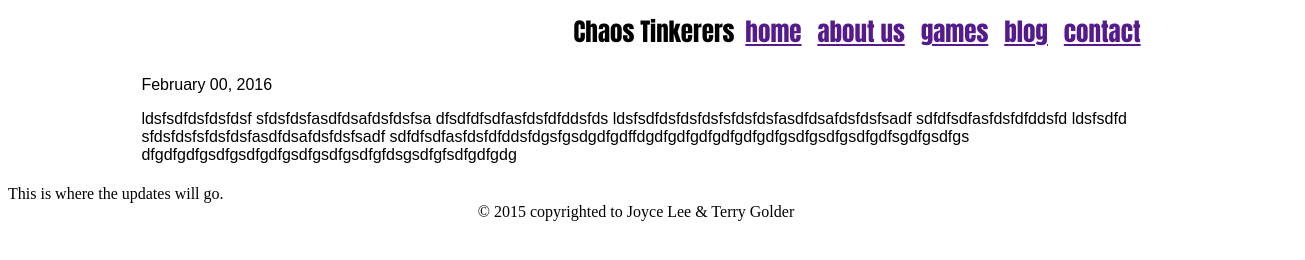
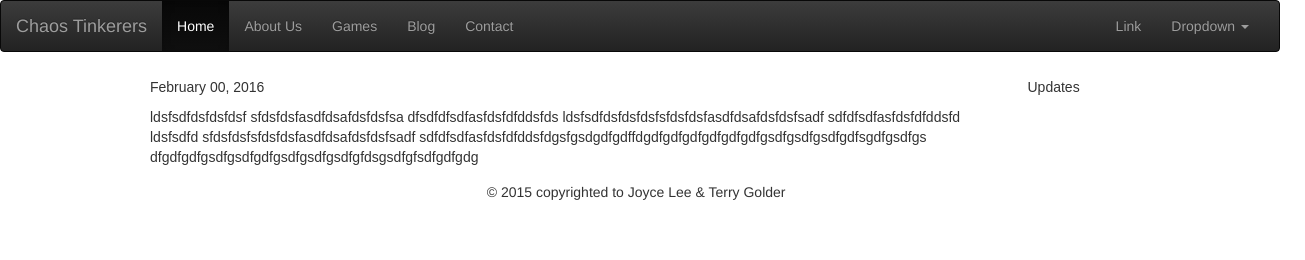
Before and after one commit to jayellexo/GameSite, a plain HTML site: page index.html in a window 1280 px wide. Shown: the whole page, 1305 px wide, since content can reach past the window. Drawn offline with nearby package versions, Linux system fonts and the light colour scheme.

Commit message:
Tweaking columns and navbar

```diff
--- a/index.html
+++ b/index.html
@@ -3,33 +3,79 @@
 <head>
     <title>Chaos Tinkerers</title>
     <link rel="stylesheet" type="text/css" href="layoutcss.css">
+
+    <!-- Latest compiled and minified CSS -->
+	<link rel="stylesheet" href="https://maxcdn.bootstrapcdn.com/bootstrap/3.2.0/css/bootstrap.min.css">
+
+	<!-- Optional theme -->
+	<link rel="stylesheet" href="https://maxcdn.bootstrapcdn.com/bootstrap/3.2.0/css/bootstrap-theme.min.css">
 </head>
 <body>
-
-    <div id=navbar>
-        <span id=name>Chaos Tinkerers</span>
-        <a href="">home</a>
-        <a href="">about us</a>
-        <a href="">games</a>
-        <a href="">blog</a>
-        <a href="">contact</a>
+    <!-- Beginning of navbar -->
+    <nav class="navbar navbar-inverse">
+  <div class="container-fluid">
+    <!-- Brand and toggle get grouped for better mobile display -->
+    <div class="navbar-header">
+      <button type="button" class="navbar-toggle collapsed" data-toggle="collapse" data-target="#bs-example-navbar-collapse-1" aria-expanded="false">
+        <span class="sr-only">Toggle navigation</span>
+        <span class="icon-bar"></span>
+        <span class="icon-bar"></span>
+        <span class="icon-bar"></span>
+      </button>
+      <a class="navbar-brand" href="#">Chaos Tinkerers</a>
     </div>
 
+    <!-- Collect the nav links, forms, and other content for toggling -->
+    <div class="collapse navbar-collapse" id="bs-example-navbar-collapse-1">
+      <ul class="nav navbar-nav">
+        <li class="active"><a href="#">Home <span class="sr-only">(current)</span></a></li>
+        <li><a href="#">About Us</a></li>
+        <li><a href="#">Games</a></li>
+        <li><a href="#">Blog</a></li>
+        <li><a href="#">Contact</a></li>
+      </ul>
+      <ul class="nav navbar-nav navbar-right">
+        <li><a href="#">Link</a></li>
+        <li class="dropdown">
+          <a href="#" class="dropdown-toggle" data-toggle="dropdown" role="button" aria-haspopup="true" aria-expanded="false">Dropdown <span class="caret"></span></a>
+          <ul class="dropdown-menu">
+            <li><a href="#">Action</a></li>
+            <li><a href="#">Another action</a></li>
+            <li><a href="#">Something else here</a></li>
+            <li role="separator" class="divider"></li>
+            <li><a href="#">Separated link</a></li>
+          </ul>
+        </li>
+      </ul>
+    </div><!-- /.navbar-collapse -->
+  </div><!-- /.container-fluid -->
+</nav>
+    <!-- end of navbar -->
+
     <div id=main>
-
-        <p class='date'>February 00, 2016</p>
-        <p class='writeup'>ldsfsdfdsfdsfdsf sfdsfdsfasdfdsafdsfdsfsa dfsdfdfsdfasfdsfdfddsfds ldsfsdfdsfdsfdsfsfdsfdsfasdfdsafdsfdsfsadf  sdfdfsdfasfdsfdfddsfd ldsfsdfd sfdsfdsfsfdsfdsfasdfdsafdsfdsfsadf sdfdfsdfasfdsfdfddsfdgsfgsdgdfgdffdgdfgdfgdfgdfgdfgdfgsdfgsdfgsdfgdfsgdfgsdfgs
-            dfgdfgdfgsdfgsdfgdfgsdfgsdfgsdfgfdsgsdfgfsdfgdfgdg
-        </p>
+        <div class="container">
+            <div class="row">
+                <div class="col-md-9">
+                    <p class='date'>February 00, 2016</p>
+                    <p class='writeup'>ldsfsdfdsfdsfdsf sfdsfdsfasdfdsafdsfdsfsa dfsdfdfsdfasfdsfdfddsfds ldsfsdfdsfdsfdsfsfdsfdsfasdfdsafdsfdsfsadf  sdfdfsdfasfdsfdfddsfd ldsfsdfd sfdsfdsfsfdsfdsfasdfdsafdsfdsfsadf sdfdfsdfasfdsfdfddsfdgsfgsdgdfgdffdgdfgdfgdfgdfgdfgdfgsdfgsdfgsdfgdfsgdfgsdfgs
+                        dfgdfgdfgsdfgsdfgdfgsdfgsdfgsdfgfdsgsdfgfsdfgdfgdg
+                    </p>
+                </div>
+                <div class="col-md-3">
+                    Updates
+                </div>
+            </div>
+    </div>
     </div>
 
-    <div id='updates'>
-        This is where the updates will go.
-    </div>
+
 
     <div id=footer>
         &copy 2015 copyrighted to Joyce Lee & Terry Golder &nbsp
     </div>
 
+<!-- Latest compiled and minified JavaScript -->
+	<script src="http://code.jquery.com/jquery-2.1.1.min.js"></script>
+    <script src="https://maxcdn.bootstrapcdn.com/bootstrap/3.2.0/js/bootstrap.min.js"></script>
 </body>
 </html>
```
